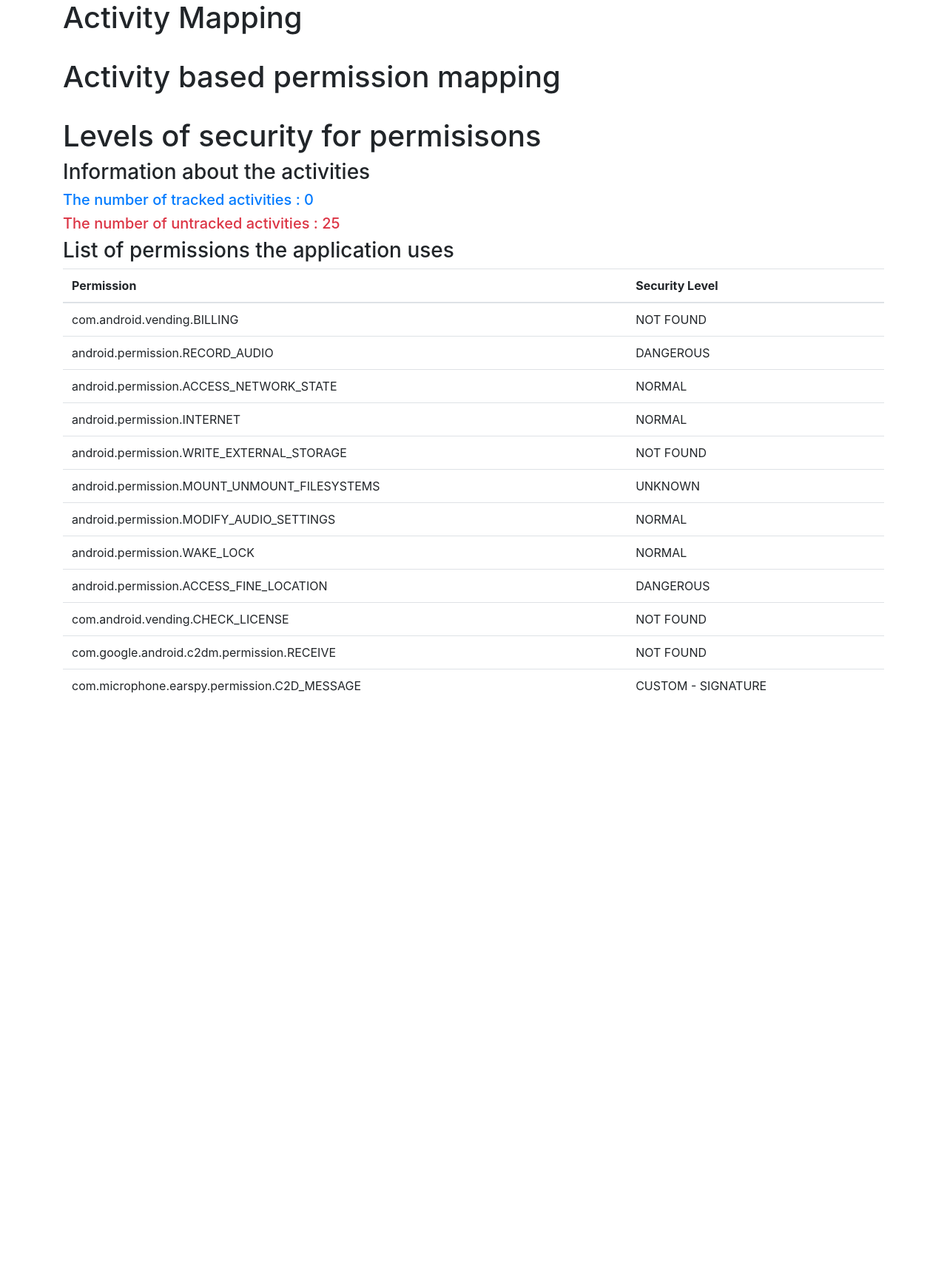
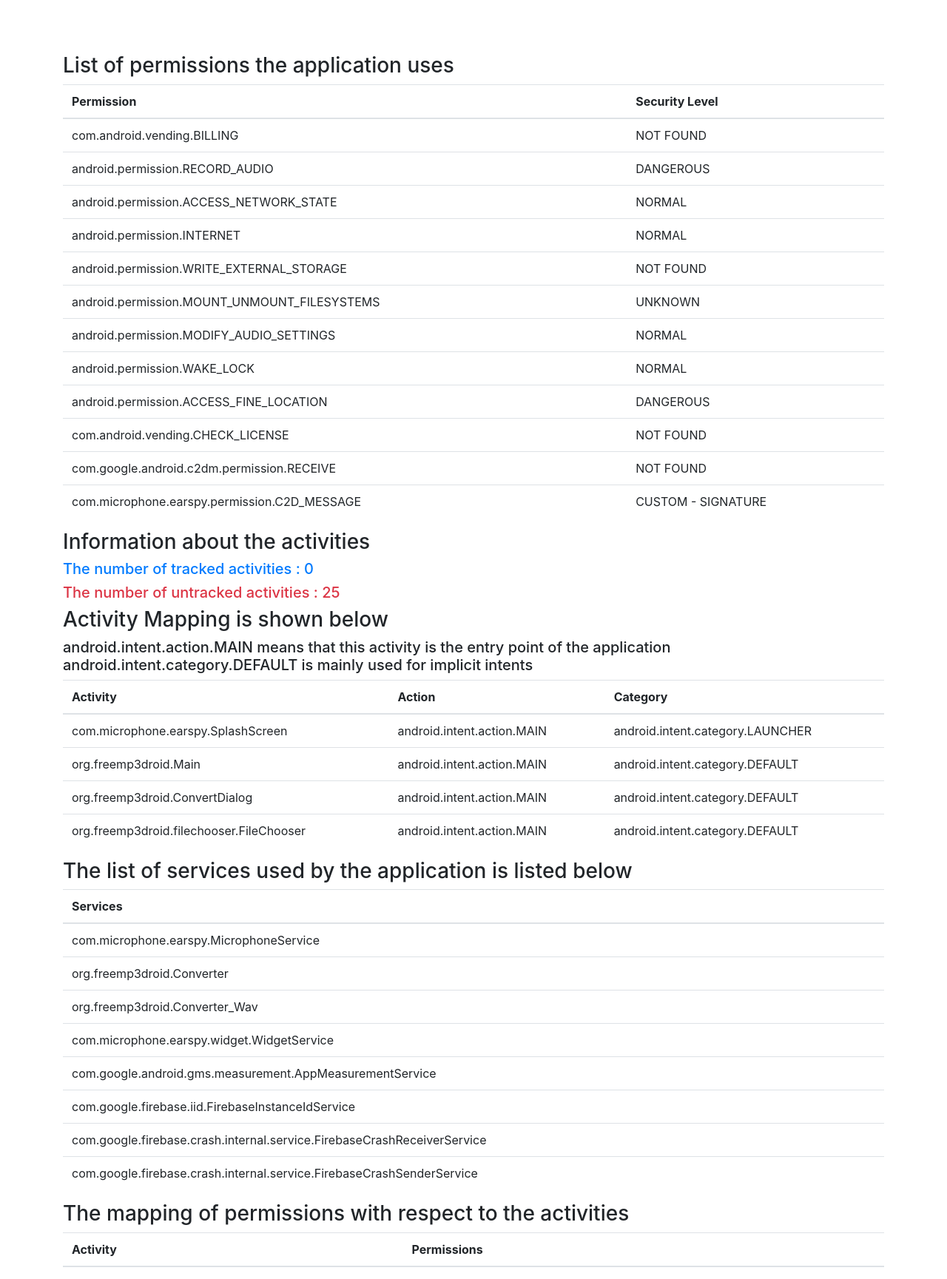
Before and after one commit to tejaswiniR161/permissionAnalysisAndroid, a Django app: template analysis/app/templates/index.html in a window 1280 px wide. Shown: the whole page at 74% size. Before the commit the page ends 937 px from the top, so only its background shows below. Run offline with Django 3.2, Linux system fonts and the light colour scheme; the template is opened without the code that fills it, so the values that code supplies are empty; parts of the project's set-up code (start-up, migrations or seed data) failed here and were passed over; some libraries are stand-ins or nearby versions.

Commit message:
UI changes

```diff
--- a/analysis/app/templates/index.html
+++ b/analysis/app/templates/index.html
@@ -37,28 +37,71 @@
                     {
                         tableContent+="<tr><td>"+key+"</td><td>"+data.listOfPermissionLevels[key].toUpperCase()+"</td></tr>";
                     }
+                    //tableContent.append("</table>");
                     $("#permissionsContainer").append(tableContent);
 
-                    //val(parseInt(data.listOfActivities.length)-parseInt(data.missingActivities))
+                    var mappingContent=`<table class="table table-hover" id="mappingContent">
+                        <thead>
+                        <tr>
+                            <th>Activity</th>
+                            <th>Action</th>
+                            <th>Category</th>
+                        </tr>
+                        </thead>
+                        <tbody>`;
+                    for(var key in data.activityMapping)
+                    {
+                        mappingContent+="<tr><td>"+key+"</td><td>"+data.activityMapping[key][0]["action"]+"</td><td>"+data.activityMapping[key][0]["category"]+"</td></tr>";
+                        /* for(var v in data.activityMapping[key])
+                        {
+                            mappingContent+=v+"</td></tr>";
+                        } */
+                    }
+                    //tableContent.append("</tbody></table>");
+                    $("#activityMapping").append(mappingContent);
 
 
-                    /* var graphData = [{
-                                    x: ['giraffes', 'orangutans', 'monkeys'],
-                                    y: [20, 14, 23],
-                                    type: 'bar'
-                                    }];
+                    var servicesTable=`<table class="table table-hover" id="servicesTable">
+                        <thead>
+                        <tr>
+                            <th>Services</th>
+                        </tr>
+                        </thead>
+                        <tbody>`;
+                    for(var key in data.listOfServices)
+                    {
+                        servicesTable+="<tr><td>"+data.listOfServices[key]+"</td></tr>";
+                    }
+                    //tableContent.append("</table>");
+                    $("#services").append(servicesTable);
 
-                    //Plotly.newPlot('myDiv', graphData);
 
-                    var pieChart1 = [{
-                                values: [data.listOfActivities.length-data.missingActivities, data.missingActivities],
-                                labels: ['Tracked Activities', 'Untracked Activities'],
-                                type: 'pie'
-                                    }];
+                    var activityPermissionMapping=`<table class="table table-hover">
+                        <thead>
+                        <tr>
+                            <th>Activity</th>
+                            <th>Permissions</th>
+                        </tr>
+                        </thead>
+                        <tbody>`;
+                    for(var key in data.activityMappingPermissions)
+                    {
+                        activityPermissionMapping+="<tr><td>"+key+"</td><td>";
 
-                    var layout = {height: 400,width: 500};
-                    $("#graphs").append("<div id='pieChart1'>  </div>")
-                    Plotly.newPlot('pieChart1', pieChart1, layout); */
+                        for(var val in data.activityMappingPermissions[key])
+                        {
+                            activityPermissionMapping+=data.activityMappingPermissions[key][val]+"<br/>"
+                        }
+                        activityPermissionMapping+="</td></tr>";
+
+                        /* for(var v in data.activityMapping[key])
+                        {
+                            mappingContent+=v+"</td></tr>";
+                        } */
+                    }
+                    //tableContent.append("</tbody></table>");
+                    $("#activityPermissionMapping").append(activityPermissionMapping);
+
                 });
 
             });
@@ -71,16 +114,21 @@
      </script> -->
 
     <body class="container">
-        <h1>Activity Mapping</h1>
-        {{activityMapping}}
-        <br/>
-        <h1>Activity based permission mapping</h1>
+        <!-- <h1>Activity based permission mapping</h1>
         {{activityMappingPermissions}}
-        <br/>
-        <h1>Levels of security for permisisons</h1>
-        {{listOfPermissionLevels}}
+        <br/> -->
+        <!-- <h1>Levels of security for permisisons</h1>
+        {{listOfPermissionLevels}} -->
         <!-- {{listOfPermissions}} -->
         <div id="uiElements">
+
+            <br/>
+            <br/>
+            <br/>
+
+            <div id="permissionsContainer">
+                <h3>List of permissions the application uses</h3>
+            </div>
 
             <div id="activities">
                 <h3> Information about the activities</h3>
@@ -90,11 +138,24 @@
                 <h5 id="untracked" class="text-danger">
 
                 </h5>
+
             </div>
 
-            <div id="permissionsContainer">
-                <h3>List of permissions the application uses</h3>
+            <div id="activityMapping">
+                <h3>Activity Mapping is shown below</h3>
+                <h5>
+                    android.intent.action.MAIN means that this activity is the entry point of the application android.intent.category.DEFAULT is mainly used for implicit intents
+                </h5>
+            </div>
 
+            <div id="services">
+                <h3>
+                    The list of services used by the application is listed below
+                </h3>
+            </div>
+
+            <div id="activityPermissionMapping">
+                <h3>The mapping of permissions with respect to the activities</h3>
             </div>
 
         </div>
--- a/analysis/app/views.py
+++ b/analysis/app/views.py
@@ -51,7 +51,7 @@ def uiInfo(request):
     global activityMappingPermissions
     global activityMappingFunctions
     global missingActivities
-    response = JsonResponse({"activityMapping":activityMapping,"activityMappingPermissions":activityMappingPermissions,"listOfPermissionLevels":PermissionLevels,"listOfPermissions":listOfPermissions,"missingActivities":missingActivities,"listOfActivities":listOfActivities})
+    response = JsonResponse({"activityMapping":activityMapping,"activityMappingPermissions":activityMappingPermissions,"listOfPermissionLevels":PermissionLevels,"listOfPermissions":listOfPermissions,"missingActivities":missingActivities,"listOfActivities":listOfActivities,"listOfServices":listOfServices})
     return response
     #return render(request,{"activityMapping":activityMapping,"activityMappingPermissions":activityMappingPermissions,"listOfPermissionLevels":PermissionLevels,"listOfPermissions":listOfPermissions})
 
@@ -100,7 +100,7 @@ def index(request):
 
     find_security_per_permission()
 
-    return render(request,'index.html',{"activityMapping":activityMapping,"activityMappingPermissions":activityMappingPermissions,"listOfPermissionLevels":PermissionLevels,"listOfPermissions":listOfPermissions})
+    return render(request,'index.html',{"activityMapping":activityMapping,"activityMappingPermissions":activityMappingPermissions,"listOfPermissionLevels":PermissionLevels,"listOfPermissions":listOfPermissions,"listOfServices":listOfServices})
 
 def find_security_per_permission():
     securityPermissionFile=open("./securityLevelPermissions.txt")
@@ -261,9 +261,12 @@ def parser(filename):
     androidPermissions = doc.getElementsByTagName("uses-permission")
     customPermissions = doc.getElementsByTagName("permission")
     activities = doc.getElementsByTagName("activity")
+    services=doc.getElementsByTagName("service")
     for permission in androidPermissions:
         #print(permission.getAttribute("android:name"))
         listOfPermissions.append(permission.getAttribute("android:name"))
+    for service in services:
+        listOfServices.append(service.getAttribute("android:name"))
     for permission in customPermissions:
         #print(permission.getAttribute("android:name"))
         #print(permission.getAttribute("android:protectionLevel"))
```
